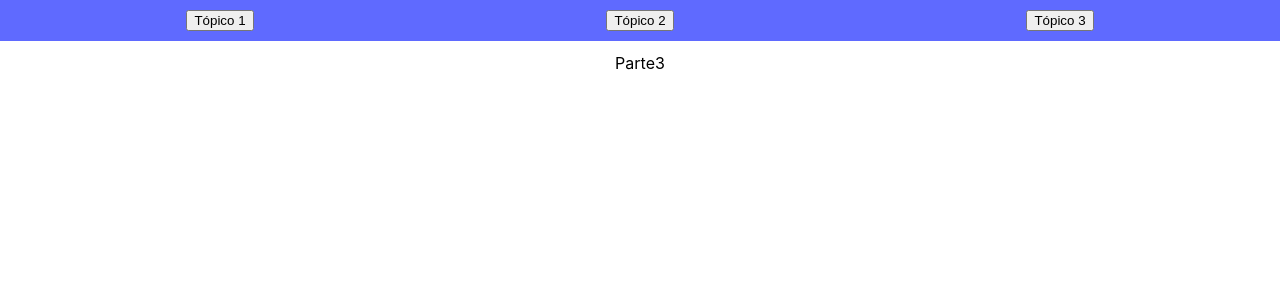
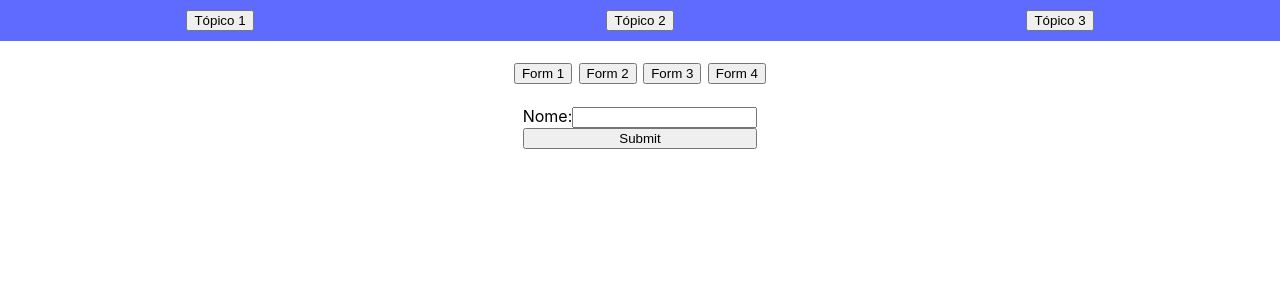
Before and after one commit to DaveJosef/Desafio-Github-Dio-TQI-Bootcamp, a React (Create React App) app in the folder Cursos/ReactJS/digital-one-react-intermediario/: page /aula-1 in a window 1280 px wide. Both pictures are taken after a click on the button "Tópico 3". Shown: the top 300 px of the page. Built offline with nearby package versions, Linux system fonts and the light colour scheme.

Commit message:
Altera parte-3 em digital-one-react-intermediario > aula-1

```diff
--- a/Cursos/ReactJS/digital-one-react-intermediario/src/aula-1/parte-3/Parte3.jsx
+++ b/Cursos/ReactJS/digital-one-react-intermediario/src/aula-1/parte-3/Parte3.jsx
@@ -1,8 +1,46 @@
-import React from 'react';
+import React, { useState } from 'react';
+import styled from 'styled-components';
+import NameForm from './components/NameForm';
+import SorveteForm from './components/SorveteForm';
+import FileInput from './components/FileInput';
+import FormikForm from './components/FormikForm';
+
+const ClassRoom = styled.div`
+	display: flex;
+	flex-direction: column;
+`;
+
+const ClassRoomControls = styled.div`
+	display: flex;
+	justify-content: space-around;
+	margin: 10px 0;
+	background: #fefefe;
+`;
+
+const ClassRoomBoard = styled.div`
+	margin: 12px;
+	display: flex;
+	justify-content: center;
+`;
 
 const Parte3 = () => {
+  const [topic, setTopic] = useState(1);
+
   return (
-    <div>Parte3</div>
+    <ClassRoom>
+        <ClassRoomControls>
+            <button onClick={() => setTopic(1)} >Form 1</button>
+            <button onClick={() => setTopic(2)} >Form 2</button>
+            <button onClick={() => setTopic(3)} >Form 3</button>
+            <button onClick={() => setTopic(4)} >Form 4</button>
+        </ClassRoomControls>
+        <ClassRoomBoard>
+          {topic === 1 && <NameForm />}
+          {topic === 2 && <SorveteForm />}
+          {topic === 3 && <FileInput />}
+          {topic === 4 && <FormikForm />}
+        </ClassRoomBoard>
+    </ClassRoom>
   )
 }
 
--- /dev/null
+++ b/Cursos/ReactJS/digital-one-react-intermediario/src/aula-1/parte-3/components/FileInput.jsx
@@ -0,0 +1,29 @@
+import React from 'react';
+
+export default class FileInput extends React.Component {
+
+    constructor(props) {
+        super(props);
+
+        this.handleSubmit = this.handleSubmit.bind(this);
+        this.fileInput = React.createRef();
+    }
+
+    handleSubmit(event) {
+        event.preventDefault();
+        alert(`Arquivo selecionado - ${ this.fileInput.current.files[0].name }`);
+    }
+
+    render() {
+        return (
+            <form onSubmit={this.handleSubmit} style={{display: 'flex', flexDirection: 'column'}}>
+                <label>
+                    Upload de arquivo:
+                    <input type="file" ref={this.fileInput} />
+                </label>
+                <br />
+                <button type="submit">Enviar</button>
+            </form>
+        )
+    }
+}
--- /dev/null
+++ b/Cursos/ReactJS/digital-one-react-intermediario/src/aula-1/parte-3/components/FormikForm.jsx
@@ -0,0 +1,61 @@
+import React from 'react';
+import { Formik } from 'formik';
+
+const FormikForm = () => (
+    <Formik
+        initialValues={{ email: '', password: '' }}
+        validate={
+            values => {
+                let errors = {};
+                if (!values.email) {
+                    errors.email = 'Required';
+                } else if (
+                    !/^[A-Z0-9._%+-]+@[A-Z0-9.-]+\.[A-Z]{2,}$/i.test(values.email)
+                ) {
+                    errors.email = 'Invalid email address';
+                }
+                return errors;
+            }
+        }
+        onSubmit={
+            (values, { setSubmitting }) => {
+                setTimeout(() => {
+                    alert(JSON.stringify(values, null, 2));
+                    setSubmitting(false);
+                }, 400);
+            }
+        }
+    >
+        {
+            ({
+                values,
+                errors,
+                touched,
+                handleChange,
+                handleBlur,
+                handleSubmit,
+                isSubmitting
+                /* and other goodies */
+            }) => (
+                <form onSubmit={handleSubmit} style={{display: 'flex', flexDirection: 'column'}}>
+                    <input type="email"
+                            name='email'
+                            onChange={handleChange}
+                            onBlur={handleBlur}
+                            value={values.email} />
+                    <input type="password"
+                            name='password'
+                            onChange={handleChange}
+                            onBlur={handleBlur}
+                            value={values.password} />
+                    {errors.password && touched.password && errors.password}
+                    <button type='submit' disabled={isSubmitting}>
+                        Submit
+                    </button>
+                </form>
+            )
+        }
+    </Formik>
+);
+
+export default FormikForm;
--- /dev/null
+++ b/Cursos/ReactJS/digital-one-react-intermediario/src/aula-1/parte-3/components/NameForm.jsx
@@ -0,0 +1,33 @@
+import React from 'react';
+
+export default class NameForm extends React.Component {
+
+    constructor(props) {
+        super(props);
+        this.state = { value: '' };
+
+        this.handleChange = this.handleChange.bind(this);
+        this.handleSubmit = this.handleSubmit.bind(this);
+    }
+
+    handleChange(event) {
+        this.setState({ value: event.target.value });
+    }
+
+    handleSubmit(event) {
+        alert('O nome enviado foi: ' + this.state.value);
+        event.preventDefault();
+    }
+
+    render() {
+        return (
+            <form onSubmit={this.handleSubmit} style={{display: 'flex', flexDirection: 'column'}}>
+                <label>
+                    Nome:
+                    <input type="text" value={this.state.value} onChange={this.handleChange} />
+                </label>
+                <input type="submit" value='Submit' />
+            </form>
+        )
+    }
+}
--- /dev/null
+++ b/Cursos/ReactJS/digital-one-react-intermediario/src/aula-1/parte-3/components/SorveteForm.jsx
@@ -0,0 +1,63 @@
+import React from 'react';
+
+export default class SorveteForm extends React.Component {
+
+    constructor(props) {
+        super(props);
+        this.state = { sabor: 'uva', casquinha: true, guardanapos: 'sim' };
+
+        this.handleInputChange = this.handleInputChange.bind(this);
+        this.handleSubmit = this.handleSubmit.bind(this);
+    }
+
+    handleInputChange(event) {
+        const target = event.target;
+        const value = target.type === 'checkbox' ? target.checked : target.value;
+        const name = target.name;
+
+        this.setState({ [name]: value });
+    }
+
+    handleSubmit(event) {
+        const { sabor, casquinha, guardanapos } = this.state;
+        alert('Seu sabor escolhido foi ' + sabor + ', guardanapos ' + guardanapos + ' e casquinha ' + casquinha);
+        event.preventDefault();
+    }
+
+    render() {
+        return (
+            <form onSubmit={this.handleSubmit} style={{display: 'flex', flexDirection: 'column'}}>
+                <label>
+                    Escolha o sabor:
+                    <select name="sabor" value={this.state.sabor} onChange={this.handleInputChange}>
+                        <option value="uva">Uva</option>
+                        <option value="limao">Limão</option>
+                        <option value="coco">Coco</option>
+                        <option value="chocolate">Chocolate</option>
+                        <option value="morango">Morango</option>
+                    </select>
+                </label>
+                <label>
+                    <input type="checkbox" name='casquinha' checked={this.state.casquinha} onChange={this.handleInputChange} />
+                    Colocar na casquinha?
+                </label>
+                <label>
+                    Guardanapos?
+                    <div className='radio'>
+                        <label>
+                            <input type="radio" id='guardanapos' name='guardanapos' value='sim' checked={this.state.guardanapos === 'sim'} onChange={this.handleInputChange} />
+                            sim
+                        </label>
+                    </div>
+                    <div className='radio'>
+                        <label>
+                            <input type="radio" id='guardanapos' name='guardanapos' checked={this.state.guardanapos === 'nao'} value='nao' onChange={this.handleInputChange} />
+                            não
+                        </label>
+                    </div>
+                </label>
+                <input type="submit" value='Enviar' />
+            </form>
+        )
+    }
+}
```
